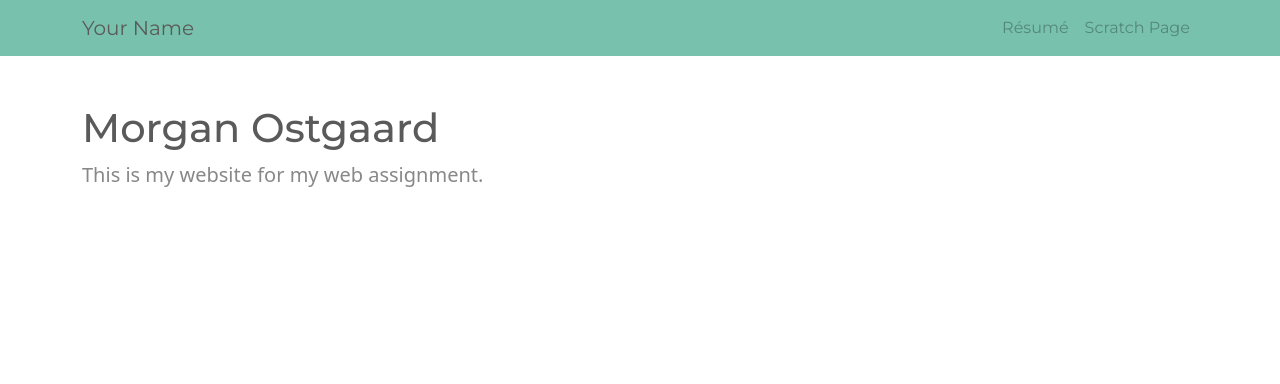
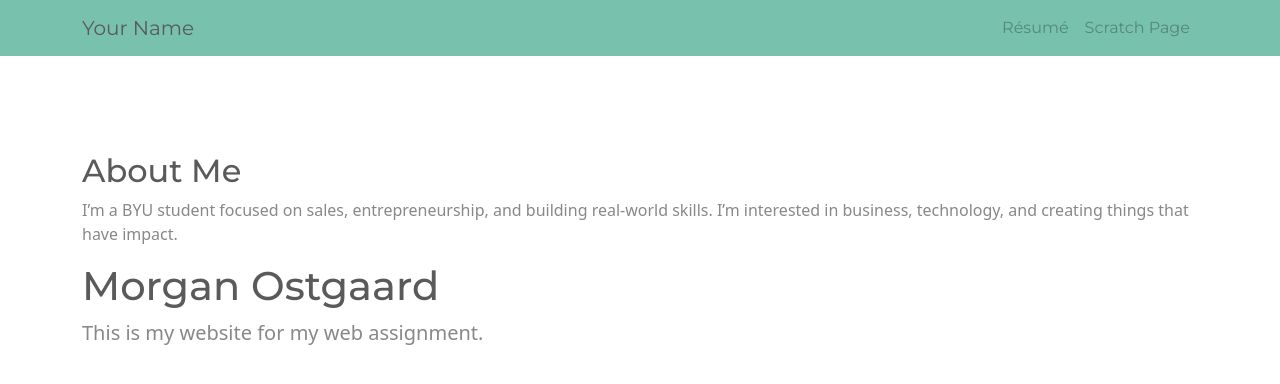
Before and after one commit to morganostgaard/web-project, a plain HTML site: page index.html in a window 1280 px wide. Drawn offline with nearby package versions, Linux system fonts and the light colour scheme.

Commit message:
Update index.html

```diff
--- a/index.html
+++ b/index.html
@@ -19,6 +19,13 @@
 </nav>
 
 <div class="container py-5">
+  <section class="mt-5">
+  <h2>About Me</h2>
+  <p>
+    I’m a BYU student focused on sales, entrepreneurship, and building real-world skills.
+    I’m interested in business, technology, and creating things that have impact.
+  </p>
+</section>
 <h1>Morgan Ostgaard</h1>
   <p class="lead">This is my website for my web assignment.</p>
 </div>
```
